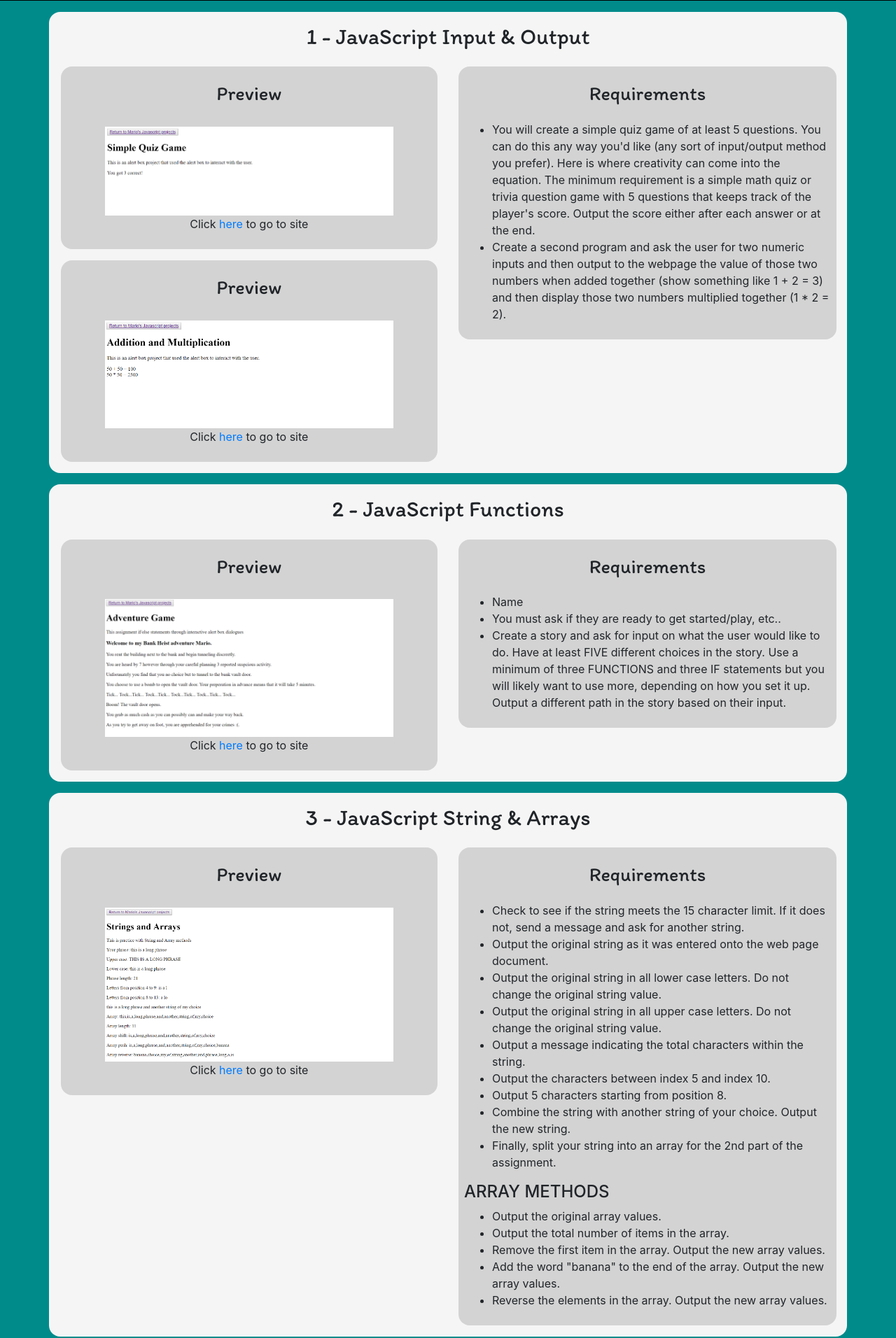
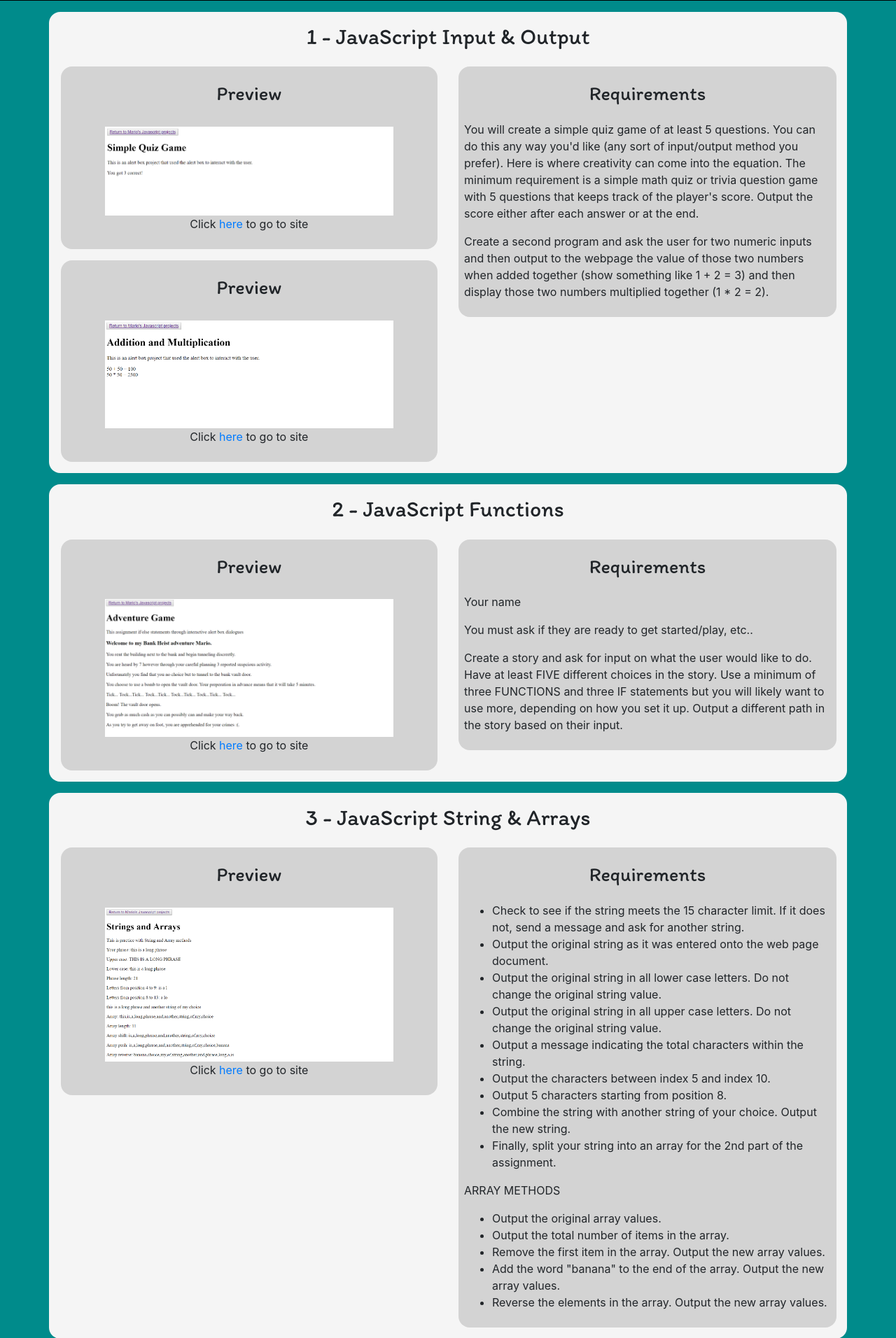
Before and after one commit to mariomorales123456/Portfolio, a PHP site: page /portfolio/cosw200/index.php in a window 1280 px wide. Shown: the part 799-2711 px from the top of the page at 70% size. Run offline with PHP 8.4, Linux system fonts and the light colour scheme; some libraries are stand-ins or nearby versions.

Commit message:
cleaned up descriptions includes in cosw200 jquery js

```diff
--- a/portfolio/cosw200/descriptions/project1.php
+++ b/portfolio/cosw200/descriptions/project1.php
@@ -1,4 +1,3 @@
-                    <ul>
-                <li>You will create a simple quiz game of at least 5 questions. You can do this any way you'd like (any sort of input/output method you prefer). Here is where creativity can come into the equation. The minimum requirement is a simple math quiz or trivia question game with 5 questions that keeps track of the player's score. Output the score either after each answer or at the end.</li>
-               <li> Create a second program and ask the user for two numeric inputs and then output to the webpage the value of those two numbers when added together (show something like 1 + 2 = 3) and then display those two numbers multiplied together (1 * 2 = 2).</li>
-               </ul>
+<p>You will create a simple quiz game of at least 5 questions. You can do this any way you'd like (any sort of input/output method you prefer). Here is where creativity can come into the equation. The minimum requirement is a simple math quiz or trivia question game with 5 questions that keeps track of the player's score. Output the score either after each answer or at the end.</p>
+
+<p> Create a second program and ask the user for two numeric inputs and then output to the webpage the value of those two numbers when added together (show something like 1 + 2 = 3) and then display those two numbers multiplied together (1 * 2 = 2).</p>
--- a/portfolio/cosw200/descriptions/project10.php
+++ b/portfolio/cosw200/descriptions/project10.php
@@ -1,3 +1,4 @@
+<p>Form must have:</p>
     <ul>
         <li>username</li>
         <li> email</li>
@@ -6,7 +7,7 @@
         <li> birthdate</li>
         <li> biography (maximum of 300 characters)</li>
     </ul>
-                <h4>Validations: </h4>
+<p>Validations: </p>
     <ul>
         <li>Ensure that a 8+ character username is input. </li>
         <li>Ensure that the email address is in a valid format. </li>
--- a/portfolio/cosw200/descriptions/project2.php
+++ b/portfolio/cosw200/descriptions/project2.php
@@ -1,5 +1,3 @@
-                <ul>
-                <li>Name</li>
-               <li> You must ask if they are ready to get started/play, etc..</li>
-               <li> Create a story and ask for input on what the user would like to do. Have at least FIVE different choices in the story. Use a minimum of three FUNCTIONS and three IF statements but you will likely want to use more, depending on how you set it up. Output a different path in the story based on their input.</li>
-                </ul>
+<p>Your name</p>
+<p> You must ask if they are ready to get started/play, etc..</p>
+<p> Create a story and ask for input on what the user would like to do. Have at least FIVE different choices in the story. Use a minimum of three FUNCTIONS and three IF statements but you will likely want to use more, depending on how you set it up. Output a different path in the story based on their input.</p>
--- a/portfolio/cosw200/descriptions/project3.php
+++ b/portfolio/cosw200/descriptions/project3.php
@@ -17,7 +17,7 @@
     <li>Finally, split your string into an array for the 2nd part of the assignment.
     </li>
 </ul>
-            <h4>ARRAY METHODS</h4>
+<p>ARRAY METHODS</p>
     <ul>
         <li>Output the original array values.
         </li>
--- a/portfolio/cosw200/descriptions/project4.php
+++ b/portfolio/cosw200/descriptions/project4.php
@@ -3,20 +3,21 @@
     <li> Choose a list of character classes - minimum of 4 (paladin, ranger, rogue, wizard - whatever you wish)</li>
     <li> Create a list of at least 4 abilities (strength, dexterity, constitution, intelligence, wisdom, charisma - again, whatever you wish)</li>
 </ul>
-               <h4>The way you want to do this - create an object for your character which should have the following properties:</h4><ul>
+<p>The way you want to do this - create an object for your character which should have the following properties:</p>
+    <ul>
         <li> race </li>
         <li> class</li>
         <li> age</li>
         <li> ability1 (name this whatever you chose as your ability)</li>
         <li> ability2 (name this whatever you chose as your ability)</li>
         <li> ability3 (name this whatever you chose as your ability)</li>
-                    <li> ability4 (name this whatever you chose as your ability)</li></ul>
-                  <h4>Then to create the values for these items in your object do the following:</h4>
+        <li> ability4 (name this whatever you chose as your ability)</li>
+    </ul>
+<p>Then to create the values for these items in your object do the following:</p>
     <ul>
         <li>For race and class, choose a random item from your list (see my CodePen for a hint)</li>
         <li>For the age property, assign a randomly generated number for age of your character (say between 10 and 50).</li>
         <li>Randomly assign values for all 4 of your abilities. These should all be done separately. (see my CodePen for a hint)</li>
         <li>Output detailed character information to the screen. </li>
         <li>Then ask at least 2 questions for a storyline similar to our Choose Your Own Adventure game.</li>
-
     </ul>
--- a/portfolio/cosw200/descriptions/project6.php
+++ b/portfolio/cosw200/descriptions/project6.php
@@ -1,8 +1,7 @@
-                <ul>
-                <li>1) Upon loading the page, display a pop up message/note alerting users to a special deal they can get on something you are selling. Site users should just be able to close the window and continue onto the page. </li>
-               <li> 2) Create a form that asks for a username, password, and a repeat password. Use focus and blur to display a message that states that the username should be at least 8 characters long and checks that the input meets the requirement. </li>
-               <li> 3) Add an input for password and repeat password. Use focus and blur to display a message that states that the passwords should be at least 5 characters long. Check that the length meets the requirement and that the password matches with the repeat password input.</li>
-               <li> 4) Add a select input that provides the user with 2 options for whatever your special deal is -- and encourage them to get the higher price item  </li>
-               <li> 5) Finally, add an agree to terms checkbox similar to the example from the book.</li>
-
-                </ul>
+<ul>
+    <li>Upon loading the page, display a pop up message/note alerting users to a special deal they can get on something you are selling. Site users should just be able to close the window and continue onto the page. </li>
+    <li>Create a form that asks for a username, password, and a repeat password. Use focus and blur to display a message that states that the username should be at least 8 characters long and checks that the input meets the requirement. </li>
+    <li>Add an input for password and repeat password. Use focus and blur to display a message that states that the passwords should be at least 5 characters long. Check that the length meets the requirement and that the password matches with the repeat password input.</li>
+    <li>Add a select input that provides the user with 2 options for whatever your special deal is -- and encourage them to get the higher price item  </li>
+    <li>Finally, add an agree to terms checkbox similar to the example from the book.</li>
+</ul>
--- a/portfolio/cosw200/descriptions/project8.php
+++ b/portfolio/cosw200/descriptions/project8.php
@@ -1,4 +1,4 @@
-<h4>Use one of the following:</h4>
+<p>Use one of the following:</p>
     <ul>
         <li>Accordion</li>
         <li> Tabbed Panel</li>
```
Also changed, not shown: portfolio/cosw200/descriptions/project9.php (+5 -5 lines), portfolio/cosw200/descriptions/project5.php (indentation only), portfolio/cosw200/descriptions/project7.php (indentation only). Lines whose indentation alone changed are shown as unchanged.
